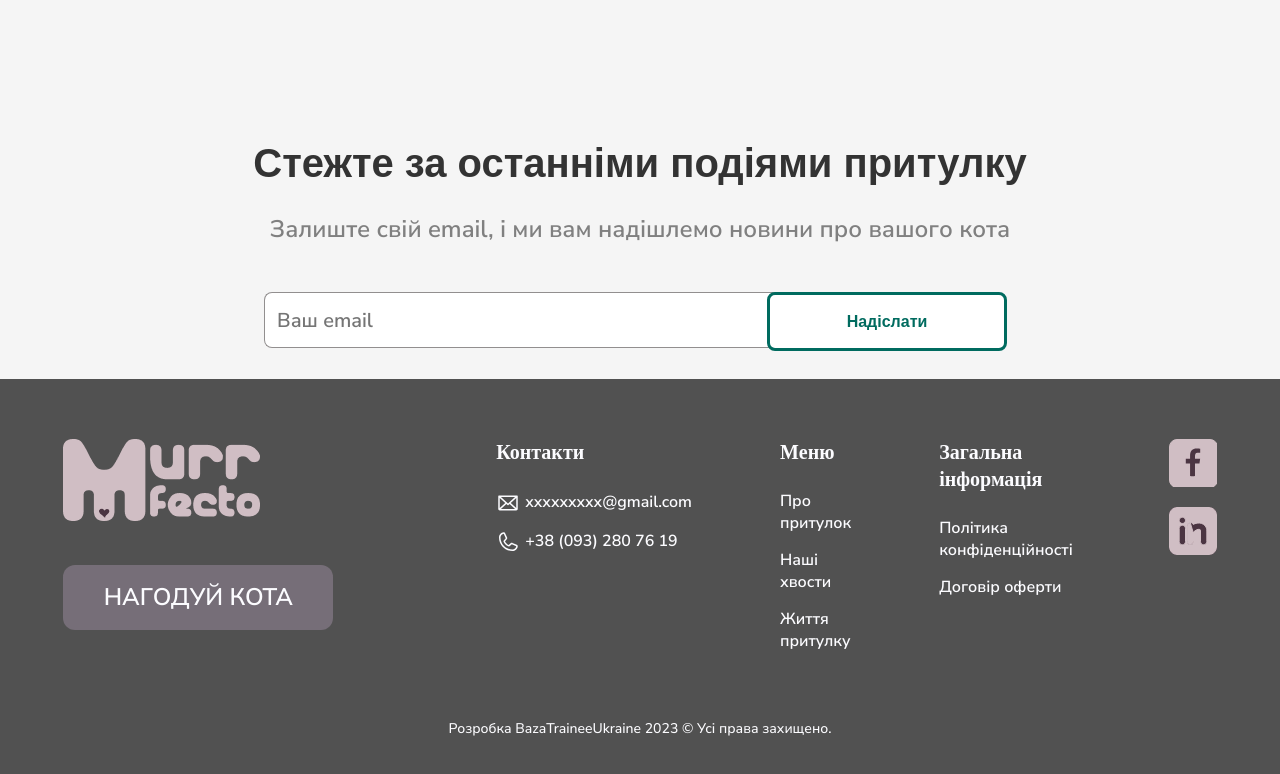
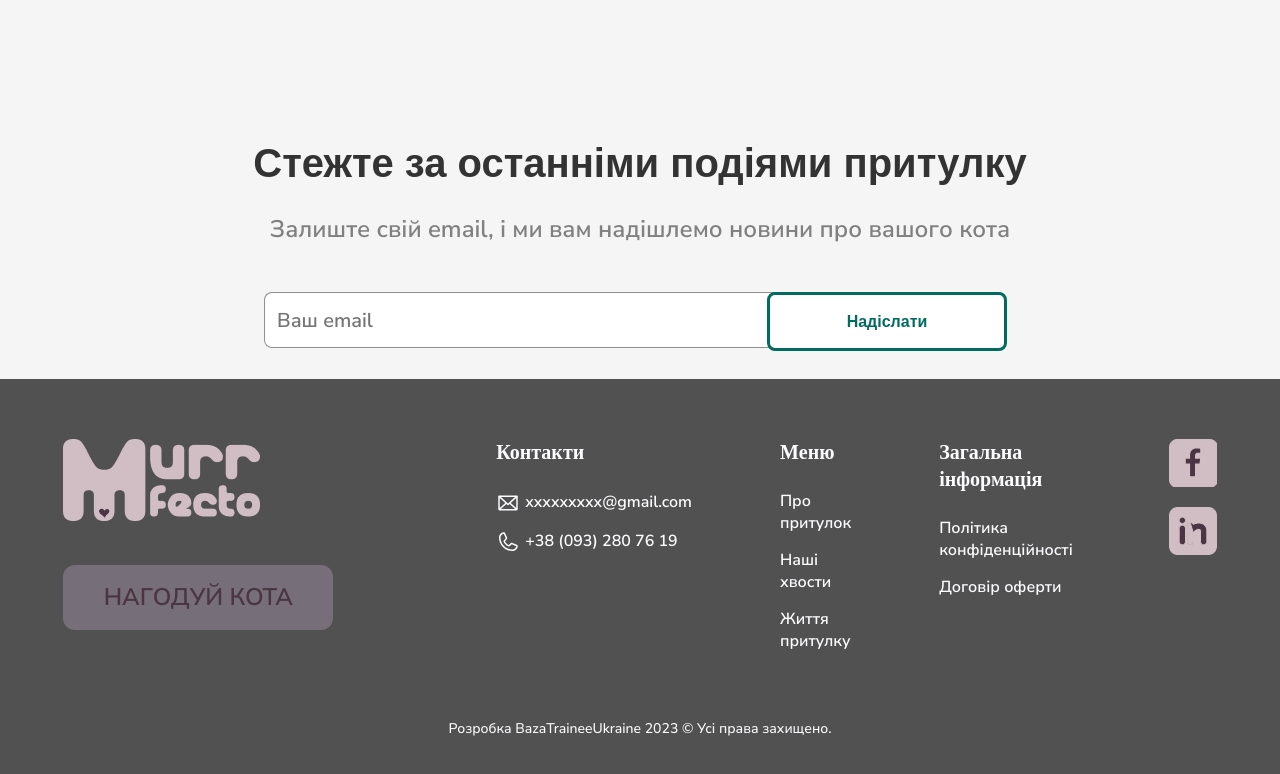
Before and after one commit to murrfecto/murrfecto1, a React (Create React App) app in the folder client/: page / in a window 1280 px wide. In both pictures the pointer is over the link 198 px from the left and 3417 px from the top of the page. Shown: the part 2820-3594 px from the top of the page. Built offline with nearby package versions, Linux system fonts and the light colour scheme; no server answers.

Commit message:
fix hover for donation link-btn

```diff
--- a/client/src/components/Footer/Footer.scss
+++ b/client/src/components/Footer/Footer.scss
@@ -32,11 +32,13 @@
   line-height: 1.37;
   text-transform: uppercase;
   text-decoration: none;
-  transition: background-color 300ms linear;
+  transition: background-color 300ms linear, color 300ms linear;
 
   cursor: pointer;
+
   &:hover {
     background-color: $color-btn-hover;
+    color: $color-btn;
   }
 }
 
--- a/client/src/components/Navbar/Navbar.scss
+++ b/client/src/components/Navbar/Navbar.scss
@@ -37,16 +37,26 @@ nav {
   }
 
   .donation {
-    background: $color-btn;
+    background-color: $color-btn;
     border-radius: 12px;
     @include position-center-a;
     gap: 8px;
+    transition: background-color 300ms linear;
+
     a {
       @include nunito-400-size-24;
       padding: 16px 40px;
       line-height: 33px;
       text-transform: uppercase;
       color: $full-white;
+      transition: color 300ms linear;
+
+      &:hover {
+        color: $color-btn;
+      }
+    }
+    &:hover {
+      background-color: $color-btn-hover;
     }
   }
 }
```
